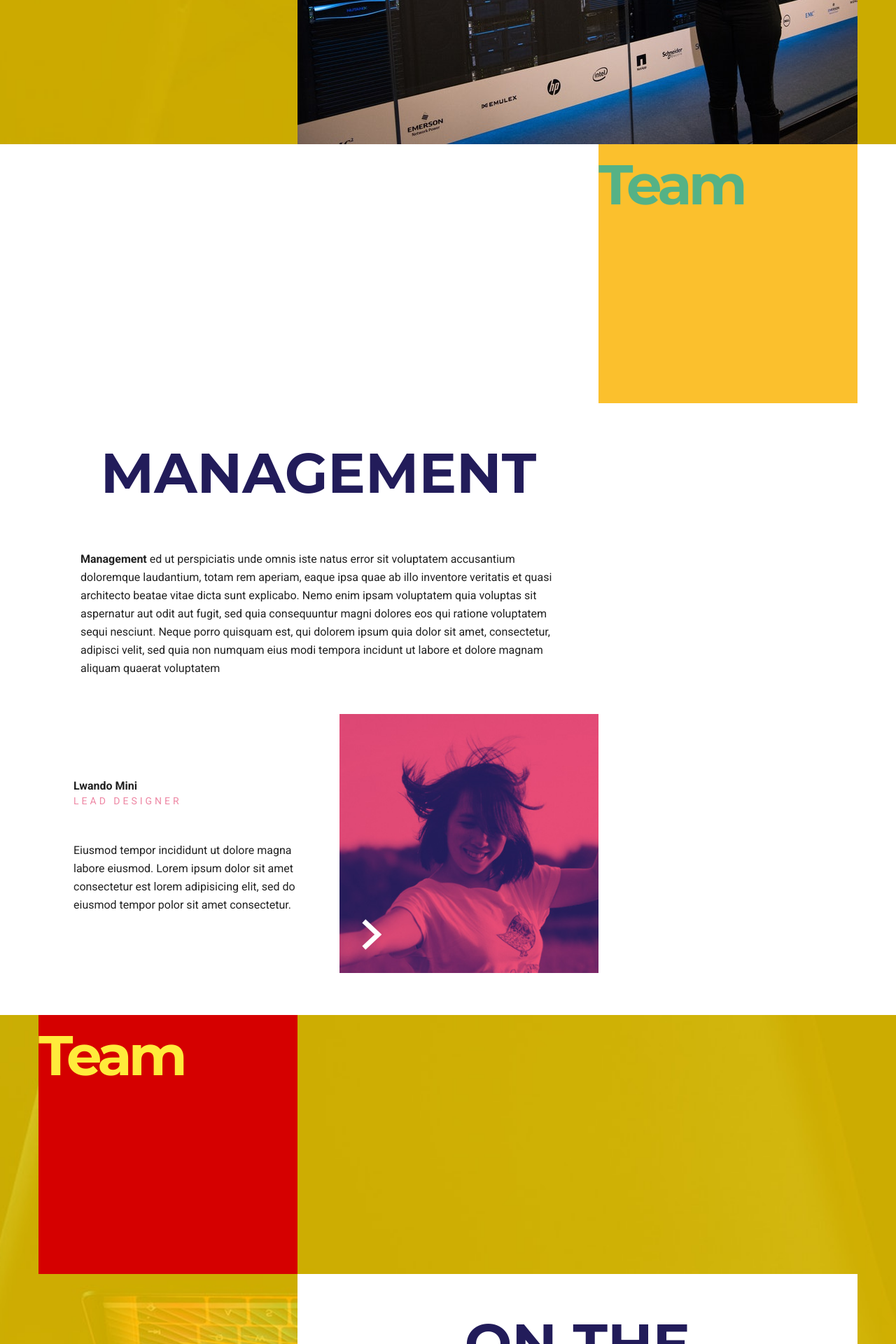
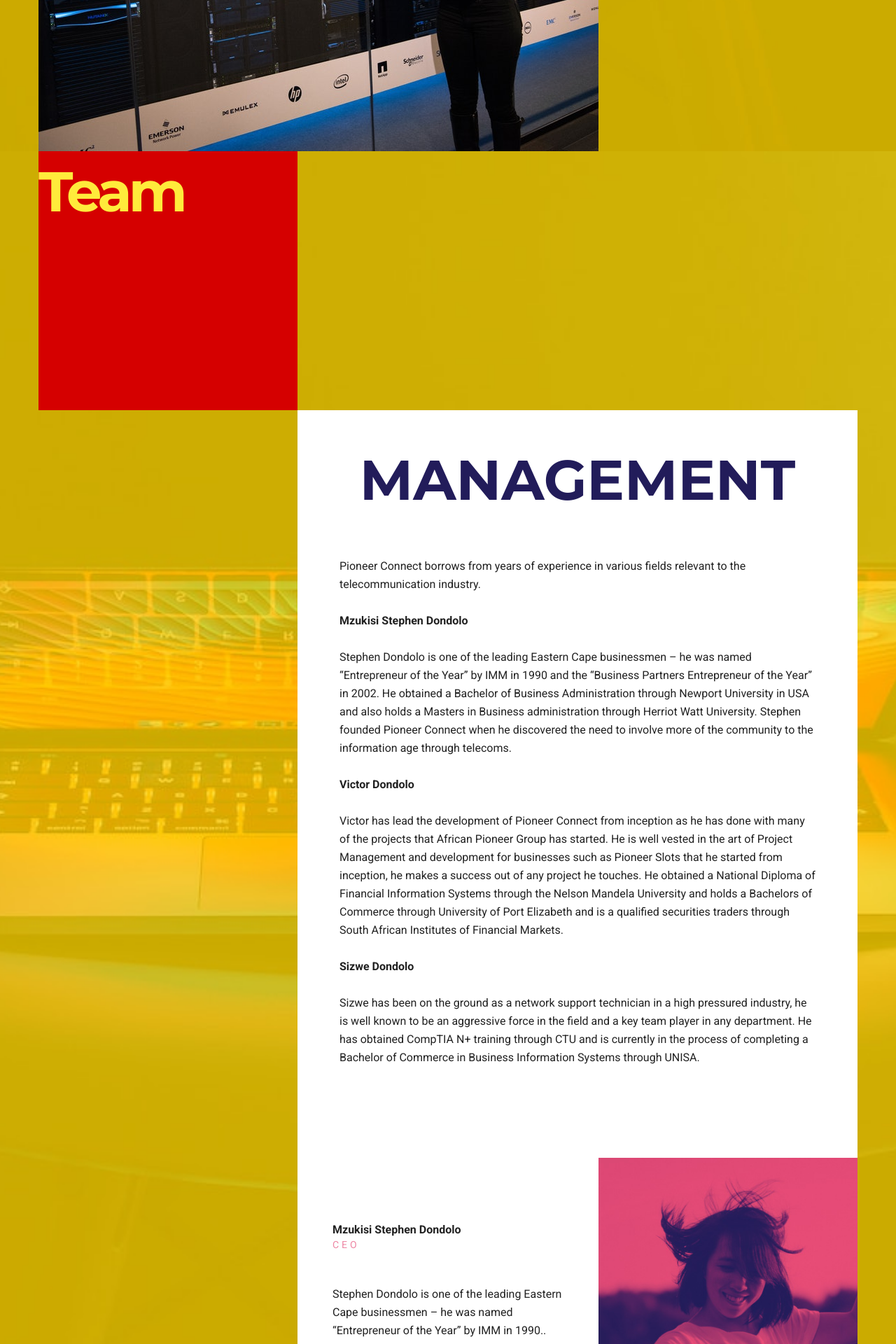
Before and after one commit to LNdame/pioneer, a PHP site: page /about.php in a window 1280 px wide. Shown: the part 1680-3600 px from the top of the page at 70% size. Run offline with PHP 8.4, Linux system fonts and the light colour scheme; some libraries are stand-ins or nearby versions.

Commit message:
about contact services style support footer

```diff
--- a/about.php
+++ b/about.php
@@ -73,14 +73,14 @@
         <!-- About -->
         <div id="about" class="section">
             <div class="block content-1170 center-relative">
-                <div class="section-title-holder left" style="background-color: #d50000;">
+                <div class="section-title-holder right" style="background-color: #d50000;">
                     <div class="section-num">
                         <span style="color: #ffeb3b;">Pioneer Connect</span>
                     </div>
                     <img src="mockup-images/logo_menu.pg" alt="">
 
                 </div>
-                <div class="section-content-holder right">
+                <div class="section-content-holder left">
                     <div class="content-wrapper">
                         <div class="content-title-holder">
                             <p class="content-title">ABOUT</p>
@@ -129,6 +129,7 @@
 
 
             <!-- VPN -->
+            <!--
         <div id="vpn" class="section">
             <div class="block content-1170 center-relative">
                 <div class="section-title-holder right" style="background-color: #fbc02d;">
@@ -137,21 +138,28 @@
                            Team
                         </span>
                     </div>
-                   <!--  <i class="fas fa-network-wired fa-9x"></i>
 
-                   <h2 class="entry-title">VPN</h2> -->
                 </div>
                 <div class="section-content-holder left">
                     <div class="content-wrapper">
                         <div class="content-title-holder">
                             <p class="content-title">Management</p>
                         </div>
-                        <p><strong> Management </strong> ed ut perspiciatis unde omnis iste natus error sit voluptatem accusantium doloremque laudantium, totam rem aperiam,
-                        eaque ipsa quae ab illo inventore veritatis et quasi architecto beatae vitae dicta sunt explicabo. Nemo enim ipsam voluptatem quia
-                        voluptas sit aspernatur aut odit aut fugit, sed quia consequuntur magni dolores eos qui ratione voluptatem sequi nesciunt. Neque porro quisquam est,
-                         qui dolorem ipsum quia dolor sit amet, consectetur, adipisci velit, sed quia non numquam eius modi tempora incidunt ut labore et dolore magnam aliquam quaerat voluptatem
+                        <p>Pioneer Connect borrows from years of experience in various fields relevant to the telecommunication industry.
+                        <br><br>
+                        <strong> Mzukisi Stephen Dondolo </strong> <br><br>
 
-                        <br>
+Stephen Dondolo is one of the leading Eastern Cape businessmen – he was named “Entrepreneur of the Year” by IMM in 1990 and the “Business Partners Entrepreneur of the Year” in 2002. He obtained a Bachelor of Business Administration through Newport University in USA and also holds a Masters in Business administration through Herriot Watt University. Stephen founded Pioneer Connect when he discovered the need to involve more of the community to the information age through telecoms.
+<br><br>
+<strong>Victor Dondolo</strong>
+<br><br>
+Victor has lead the development of Pioneer Connect from inception as he has done with many of the projects that African Pioneer Group has started. He is well vested in the art of Project Management and development for businesses such as Pioneer Slots that he started from inception, he makes a success out of any project he touches. He obtained a National Diploma of Financial Information Systems through the Nelson Mandela University and holds a Bachelors of Commerce through University of Port Elizabeth and is a qualified securities traders through South African Institutes of Financial Markets.
+<br><br>
+
+<strong>Sizwe Dondolo </strong>
+<br><br>
+Sizwe has been on the ground as a network support technician in a high pressured industry, he is well known to be an aggressive force in the field and a key team player in any department. He has obtained CompTIA N+ training through CTU and is currently in the process of completing a Bachelor of Commerce in Business Information Systems through UNISA.
+<br><br>
                        <div class="clear"></div>
                         <br>
 
@@ -172,11 +180,10 @@
                                 <ul id="manteam1" class="image-slider slides">
                                     <li>
                                         <div class="member-content-holder">
-                                            <h4 class="member-name">Lwando Mini</h4>
-                                            <p class="member-position">LEAD DESIGNER</p>
+                                            <h4 class="member-name">Mzukisi Stephen Dondolo</h4>
+                                            <p class="member-position">CEO</p>
                                             <div class="member-content">
-                                                Eiusmod tempor incididunt ut dolore magna labore eiusmod. Lorem ipsum dolor sit amet consectetur est lorem adipisicing elit, sed do eiusmod tempor polor sit amet consectetur.<br>
-                                            </div>
+                                            Stephen Dondolo is one of the leading Eastern Cape businessmen – he was named “Entrepreneur of the Year” by IMM in 1990.                                            <br>
                                         </div>
                                         <div class="member-image-holder">
                                             <img src="demo-images/about_img_01.jpg" alt="">
@@ -187,10 +194,9 @@
                                     <li>
                                         <div class="member-content-holder">
                                             <h4 class="member-name">Victor Dondolo</h4>
-                                            <p class="member-position">SEO MASTER</p>
+                                            <p class="member-position">General Manager</p>
                                             <div class="member-content">
-                                                Eiusmod tempor incididunt ut dolore magna labore eiusmod. Lorem ipsum dolor sit amet consectetur est lorem adipisicing elit, sed do eiusmod tempor polor sit amet consectetur.<br>
-                                            </div>
+                                            Victor has lead the development of Pioneer Connect from inception as he has done with many of the projects that African Pioneer Group has started.                                            <br>
                                         </div>
                                         <div class="member-image-holder">
                                             <img src="demo-images/about_img_02.jpg" alt="">
@@ -200,11 +206,11 @@
 
                                     <li>
                                         <div class="member-content-holder">
-                                            <h4 class="member-name">Tandiso  Nkonki</h4>
-                                            <p class="member-position">PSD GURU</p>
+                                            <h4 class="member-name">Sizwe Dondolo</h4>
+                                            <p class="member-position">Technical Coordinator</p>
                                             <div class="member-content">
-                                                Eiusmod tempor incididunt ut dolore magna labore eiusmod. Lorem ipsum dolor sit amet consectetur est lorem adipisicing elit, sed do eiusmod tempor polor sit amet consectetur.<br>
-                                            </div>
+                                            Sizwe has been on the ground as a network support technician in a high pressured industry. <br>
+                                             </div>
                                         </div>
                                         <div class="member-image-holder">
                                             <img src="demo-images/about_img_03.jpg" alt="">
@@ -222,9 +228,10 @@
 
 
         </div>
-
+        -->
 
          <!-- Core team  -->
+
          <div id="about" class="section">
             <div class="block content-1170 center-relative">
                 <div class="section-title-holder left" style="background-color: #d50000;">
@@ -236,13 +243,23 @@
                 <div class="section-content-holder right">
                     <div class="content-wrapper">
                         <div class="content-title-holder">
-                            <p class="content-title">On The Ground</p>
+                            <p class="content-title">Management</p>
                         </div>
-                        <p><strong> On The Ground </strong> ed ut perspiciatis unde omnis iste natus error sit voluptatem accusantium doloremque laudantium, totam rem aperiam,
-                        eaque ipsa quae ab illo inventore veritatis et quasi architecto beatae vitae dicta sunt explicabo. Nemo enim ipsam voluptatem quia
-                        voluptas sit aspernatur aut odit aut fugit, sed quia consequuntur magni dolores eos qui ratione voluptatem sequi nesciunt. Neque porro quisquam est,
-                         qui dolorem ipsum quia dolor sit amet, consectetur, adipisci velit, sed quia non numquam eius modi tempora incidunt ut labore et dolore magnam aliquam quaerat voluptatem
+                        <p>Pioneer Connect borrows from years of experience in various fields relevant to the telecommunication industry.
+                        <br><br>
+                        <strong> Mzukisi Stephen Dondolo </strong> <br><br>
 
+Stephen Dondolo is one of the leading Eastern Cape businessmen – he was named “Entrepreneur of the Year” by IMM in 1990 and the “Business Partners Entrepreneur of the Year” in 2002. He obtained a Bachelor of Business Administration through Newport University in USA and also holds a Masters in Business administration through Herriot Watt University. Stephen founded Pioneer Connect when he discovered the need to involve more of the community to the information age through telecoms.
+<br><br>
+<strong>Victor Dondolo</strong>
+<br><br>
+Victor has lead the development of Pioneer Connect from inception as he has done with many of the projects that African Pioneer Group has started. He is well vested in the art of Project Management and development for businesses such as Pioneer Slots that he started from inception, he makes a success out of any project he touches. He obtained a National Diploma of Financial Information Systems through the Nelson Mandela University and holds a Bachelors of Commerce through University of Port Elizabeth and is a qualified securities traders through South African Institutes of Financial Markets.
+<br><br>
+
+<strong>Sizwe Dondolo </strong>
+<br><br>
+Sizwe has been on the ground as a network support technician in a high pressured industry, he is well known to be an aggressive force in the field and a key team player in any department. He has obtained CompTIA N+ training through CTU and is currently in the process of completing a Bachelor of Commerce in Business Information Systems through UNISA.
+<br><br>
                         <br>
                        <div class="clear"></div>
                         <br>
@@ -264,10 +281,10 @@
                                 <ul id="team1" class="image-slider slides">
                                     <li>
                                         <div class="member-content-holder">
-                                            <h4 class="member-name">Lwando Mini</h4>
-                                            <p class="member-position">LEAD DESIGNER</p>
+                                            <h4 class="member-name">Mzukisi Stephen Dondolo</h4>
+                                            <p class="member-position">CEO</p>
                                             <div class="member-content">
-                                                Eiusmod tempor incididunt ut dolore magna labore eiusmod. Lorem ipsum dolor sit amet consectetur est lorem adipisicing elit, sed do eiusmod tempor polor sit amet consectetur.<br>
+                                            Stephen Dondolo is one of the leading Eastern Cape businessmen – he was named “Entrepreneur of the Year” by IMM in 1990..<br>
                                             </div>
                                         </div>
                                         <div class="member-image-holder">
@@ -279,9 +296,9 @@
                                     <li>
                                         <div class="member-content-holder">
                                             <h4 class="member-name">Victor Dondolo</h4>
-                                            <p class="member-position">SEO MASTER</p>
+                                            <p class="member-position">General Manager</p>
                                             <div class="member-content">
-                                                Eiusmod tempor incididunt ut dolore magna labore eiusmod. Lorem ipsum dolor sit amet consectetur est lorem adipisicing elit, sed do eiusmod tempor polor sit amet consectetur.<br>
+                                            Victor has lead the development of Pioneer Connect from inception as he has done with many of the projects that African Pioneer Group has started.    <br>
                                             </div>
                                         </div>
                                         <div class="member-image-holder">
@@ -292,10 +309,10 @@
 
                                     <li>
                                         <div class="member-content-holder">
-                                            <h4 class="member-name">Tandiso  Nkonki</h4>
-                                            <p class="member-position">PSD GURU</p>
+                                            <h4 class="member-name">Sizwe Dondolo</h4>
+                                            <p class="member-position">Technical Coordinator</p>
                                             <div class="member-content">
-                                                Eiusmod tempor incididunt ut dolore magna labore eiusmod. Lorem ipsum dolor sit amet consectetur est lorem adipisicing elit, sed do eiusmod tempor polor sit amet consectetur.<br>
+                                            Sizwe has been on the ground as a network support technician in a high pressured industry. <br>
                                             </div>
                                         </div>
                                         <div class="member-image-holder">
--- a/includes/footer_red.php
+++ b/includes/footer_red.php
@@ -7,13 +7,14 @@
                     <li class="copyright-footer">
                        Copyright &copy; <script>document.write(new Date().getFullYear())</script> Pioneer Connect All rights reserved. | Brought to you by <a href="https://inqb8.co.za" target="_blank">INQB8 Business Technology</a>
                     </li>
+                    <!--
                     <li class="social-footer">
                         <a href="#"><span class="fa fa-twitter"></span></a>
                         <a href="#"><span class="fa fa-behance"></span></a>
                         <a href="#"><span class="fa fa-dribbble"></span></a>
                         <a href="#"><span class="fa fa-facebook"></span></a>
                         <a href="#"><span class="fa fa-rss"></span></a>
-                    </li>
+                    </li> -->
                 </ul>
             </div>
  </footer>
--- a/includes/footer_yellow.php
+++ b/includes/footer_yellow.php
@@ -7,13 +7,14 @@
                     <li class="copyright-footer">
                        Copyright &copy; <script>document.write(new Date().getFullYear())</script> Pioneer Connect All rights reserved. | Brought to you by <a href="https://inqb8.co.za" target="_blank">INQB8 Business Technology</a>
                     </li>
+                    <!--
                     <li class="social-footer">
                         <a href="#"><span class="fa fa-twitter"></span></a>
                         <a href="#"><span class="fa fa-behance"></span></a>
                         <a href="#"><span class="fa fa-dribbble"></span></a>
                         <a href="#"><span class="fa fa-facebook"></span></a>
                         <a href="#"><span class="fa fa-rss"></span></a>
-                    </li>
+                    </li> -->
                 </ul>
             </div>
  </footer>
--- a/style.css
+++ b/style.css
@@ -93,6 +93,7 @@ body a:hover
     max-width: 1170px;
     margin: 0 auto;
     text-align: center;
+    padding-top: 10px;
 }
 
 .main-menu.sm-clean
--- a/style_service.css
+++ b/style_service.css
@@ -89,6 +89,7 @@ body a:hover
     max-width: 1170px;
     margin: 0 auto;
     text-align: center;
+    padding-top: 10px;
 }
 
 .main-menu.sm-clean
--- a/support.php
+++ b/support.php
@@ -120,12 +120,12 @@
                                 </div>
                                 <h3 class="entry-title">
                                     <a href="#">Areas & Periods Standby Numbers & Times
-                                    All Areas 041 509 3500 <br>
+                                    All Areas +27 (0)41 509 3500 <br>
                                      Monday - Friday 17:00 to 22:00 <br>
                                      Saturdays 08:00 to 22:00 <br>
                                      Sundays 08:00 to 22:00 <br>
 
-                                    During normal working hours please contact our offices:<br> Port Elizabeth 041 509 3500 </a>
+                                    During normal working hours please contact our offices:<br> Port Elizabeth +27 (0)41 509 3500 </a>
                                 </h3>
                                 <div class="clear"></div>
                             </article>
```
Also changed, not shown: contact.php (+17 -0 lines), service.php (+10 -32 lines).
